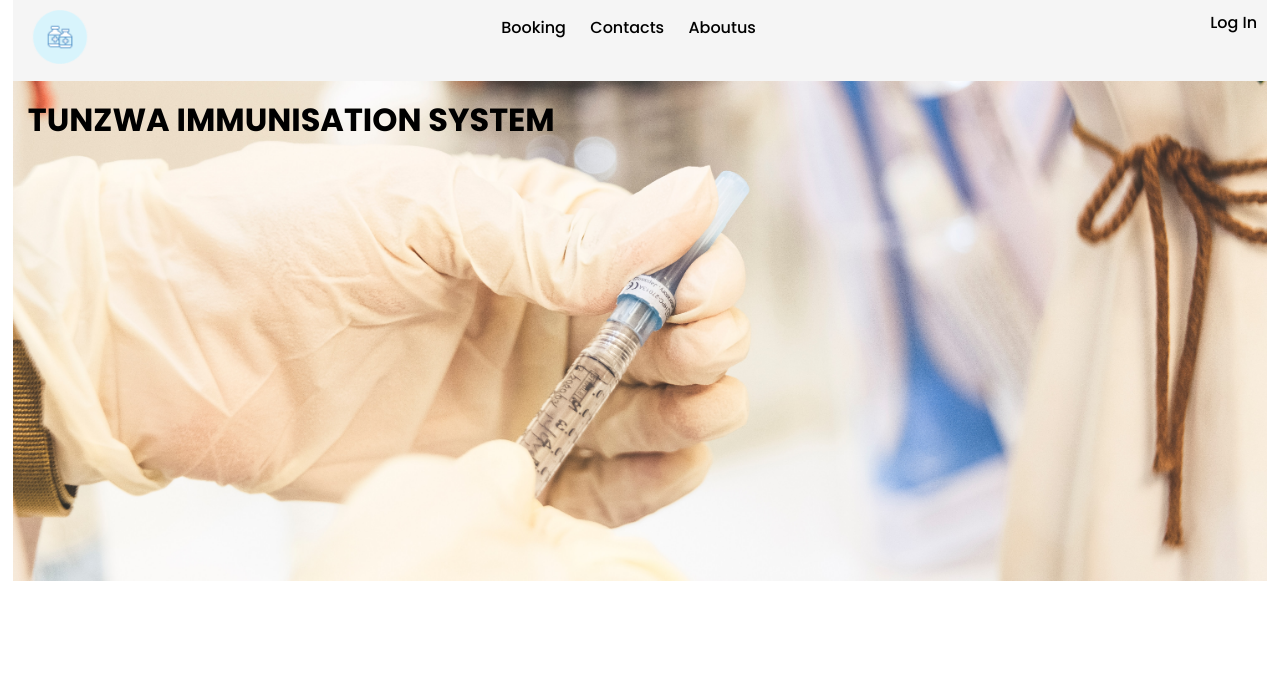
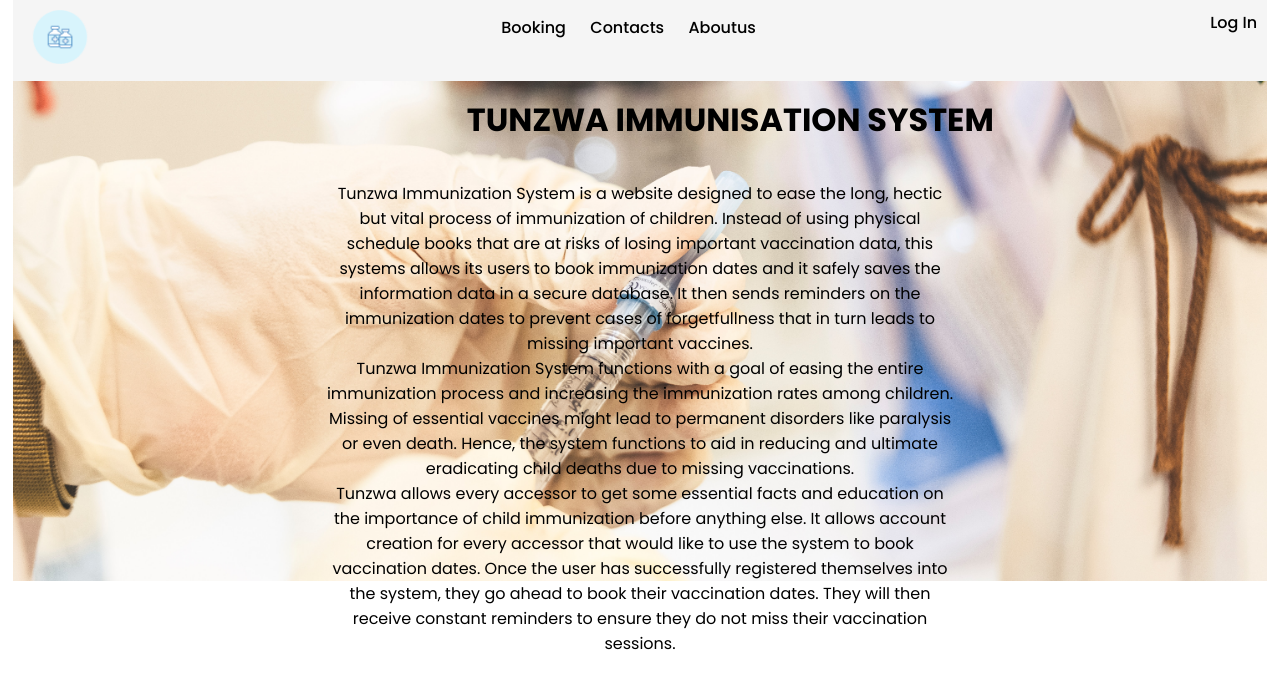
Before and after one commit to laurentnamasaka/tunzwa, a PHP site: page / in a window 1280 px wide. Shown: the top 689 px of the page. Run offline with PHP 8.4, Linux system fonts and the light colour scheme.

Commit message:
chore: final commit

```diff
--- a/index.php
+++ b/index.php
@@ -42,7 +42,19 @@
 
         <div class="container">
             <div class="body-bg-img">
-                <h1> TUNZWA IMMUNISATION SYSTEM</h1>
+                <div class="col-6" style="margin-left:35% ;">
+                    <center><h1>TUNZWA IMMUNISATION SYSTEM</h1></center>
+
+                </div>
+                <div class="col-6" style="margin-left: 25%; padding-top:100px;" >
+
+            <center>
+                <p>Tunzwa Immunization System is a website designed to ease the long, hectic but vital process of immunization of children. Instead of using physical schedule books that are at risks of losing important vaccination data, this systems allows its users to book immunization dates and it safely saves the information data in a secure database. It then sends reminders on the immunization dates to prevent cases of forgetfullness that in turn leads to missing important vaccines.</p>
+                <p>Tunzwa Immunization System functions with a goal of easing the entire immunization process and increasing the immunization rates among children. Missing of essential vaccines might lead to permanent disorders like paralysis or even death. Hence, the system functions to aid in reducing and ultimate eradicating child deaths due to missing vaccinations.</p>
+                <p>Tunzwa allows every accessor to get some essential facts and education on the importance of child immunization before anything else. It allows account creation for every accessor that would like to use the system to book vaccination dates. Once the user has successfully registered themselves into the system, they go ahead to book their vaccination dates. They will then receive constant reminders to ensure they do not miss their vaccination sessions.</p>
+
+            </center>
+        </div>
             </div>
         </div>
 
```
